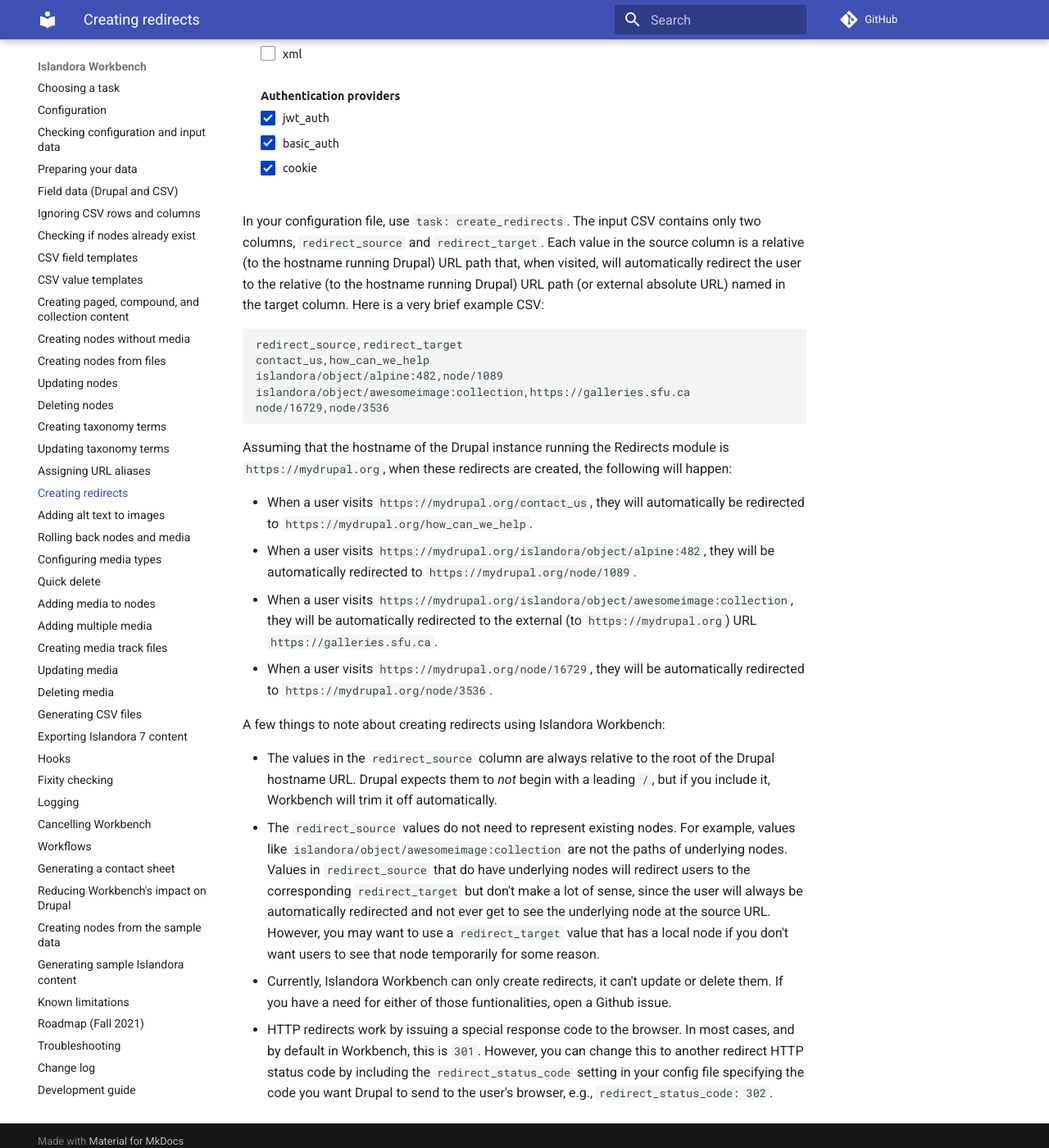
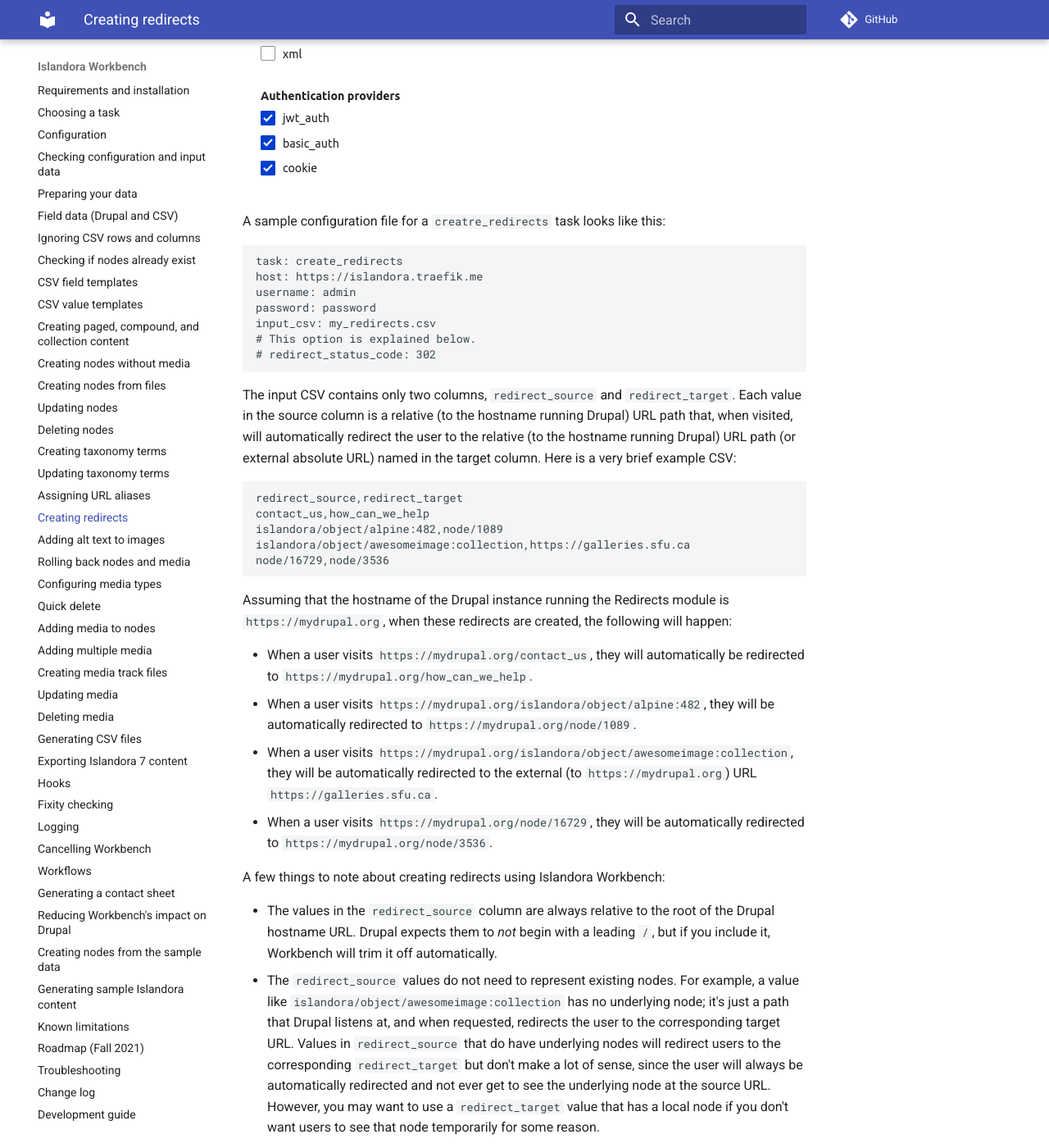
Before and after one commit to mjordan/islandora_workbench_docs, an MkDocs documentation site: the page built from docs/redirects.md, in a window 1280 px wide and 1400 px high, scrolled down 815 px. Shown: the whole window at 82% size. Built offline with MkDocs 1.6.1 and Material for MkDocs 9.7.7, drawn with Linux system fonts in a browser that asks for light colours; comment, search, counter and statistics services are not loaded.

Commit message:
Some tweaks to the redirect docs.

````diff
--- a/docs/redirects.md
+++ b/docs/redirects.md
@@ -4,7 +4,19 @@
 
 ![Redirect REST endpoint settings](images/redirect_rest_configs.png)
 
-In your configuration file, use `task: create_redirects`. The input CSV contains only two columns, `redirect_source` and `redirect_target`. Each value in the source column is a relative (to the hostname running Drupal) URL path that, when visited, will automatically redirect the user to the relative (to the hostname running Drupal) URL path (or external absolute URL) named in the target column. Here is a very brief example CSV:
+A sample configuration file for a `creatre_redirects` task looks like this:
+
+```
+task: create_redirects
+host: https://islandora.traefik.me
+username: admin
+password: password
+input_csv: my_redirects.csv
+# This option is explained below.
+# redirect_status_code: 302
+```
+
+The input CSV contains only two columns, `redirect_source` and `redirect_target`. Each value in the source column is a relative (to the hostname running Drupal) URL path that, when visited, will automatically redirect the user to the relative (to the hostname running Drupal) URL path (or external absolute URL) named in the target column. Here is a very brief example CSV:
 
 ```
 redirect_source,redirect_target
@@ -24,6 +36,6 @@
 A few things to note about creating redirects using Islandora Workbench:
 
 - The values in the `redirect_source` column are always relative to the root of the Drupal hostname URL. Drupal expects them to *not* begin with a leading `/`, but if you include it, Workbench will trim it off automatically.
-- The `redirect_source` values do not need to represent existing nodes. For example, values like `islandora/object/awesomeimage:collection` are not the paths of underlying nodes. Values in `redirect_source` that do have underlying nodes will redirect users to the corresponding `redirect_target` but don't make a lot of sense, since the user will always be automatically redirected and not ever get to see the underlying node at the source URL. However, you may want to use a `redirect_target` value that has a local node if you don't want users to see that node temporarily for some reason.
+- The `redirect_source` values do not need to represent existing nodes. For example, a value like `islandora/object/awesomeimage:collection` has no underlying node; it's just a path that Drupal listens at, and when requested, redirects the user to the corresponding target URL. Values in `redirect_source` that do have underlying nodes will redirect users to the corresponding `redirect_target` but don't make a lot of sense, since the user will always be automatically redirected and not ever get to see the underlying node at the source URL. However, you may want to use a `redirect_target` value that has a local node if you don't want users to see that node temporarily for some reason.
 - Currently, Islandora Workbench can only create redirects, it can't update or delete them. If you have a need for either of those funtionalities, open a Github issue.
 - HTTP redirects work by issuing a special response code to the browser. In most cases, and by default in Workbench, this is `301`. However, you can change this to another redirect HTTP status code by including the `redirect_status_code` setting in your config file specifying the code you want Drupal to send to the user's browser, e.g., `redirect_status_code: 302`.
````
